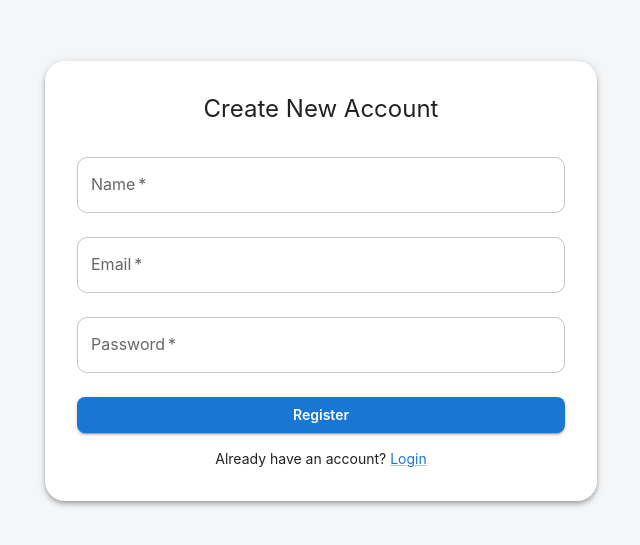
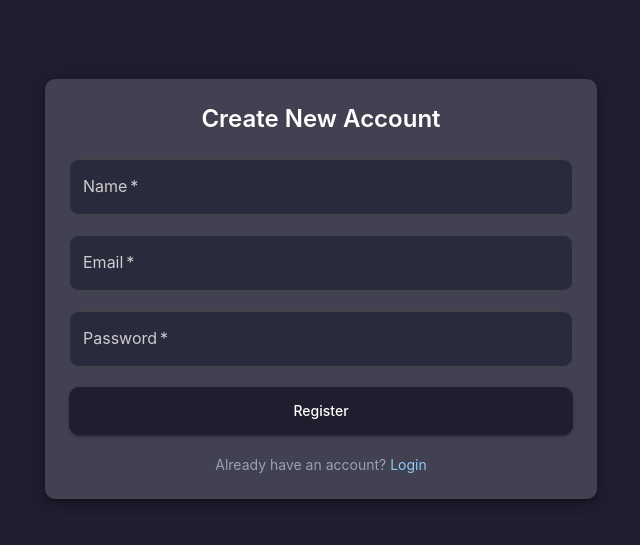
Before and after one commit to Choudhariraghuraj/admin_ui, a React (Vite) app: page /register in a window 1280 px wide. Shown: the part 151-696 px from the top of the page, without its empty margins (319-959 px from the left). Built offline with nearby package versions, Linux system fonts and the light colour scheme; no server answers.

Commit message:
Theme added

```diff
--- a/src/App.tsx
+++ b/src/App.tsx
@@ -1,10 +1,13 @@
 import { BrowserRouter } from "react-router-dom";
 import { AppRoutes } from "./routes";
+import { ToastContainer } from "react-toastify";
+// import "react-toastify/dist/ReactToastify.css";
 
 const App = () => {
   return (
     <BrowserRouter>
       <AppRoutes />
+      <ToastContainer position="top-right" autoClose={3000} />
     </BrowserRouter>
   );
 };
--- a/src/components/CustomModal.tsx
+++ b/src/components/CustomModal.tsx
@@ -1,6 +1,6 @@
 // src/components/CustomModal.tsx
 import React from "react";
-import { Modal, Box } from "@mui/material";
+import { Modal } from "@mui/material";
 
 interface CustomModalProps {
   open: boolean;
@@ -11,20 +11,11 @@ interface CustomModalProps {
 const CustomModal: React.FC<CustomModalProps> = ({ open, onClose, children }) => {
   return (
     <Modal open={open} onClose={onClose}>
-      <Box
-        sx={{
-          backgroundColor: "white",
-          borderRadius: 2,
-          boxShadow: 24,
-          p: 4,
-          width: "90%",
-          maxWidth: 500,
-          mx: "auto",
-          mt: "10%",
-        }}
-      >
-        {children}
-      </Box>
+      <div className="flex justify-center items-center min-h-screen">
+        <div className="bg-white rounded-lg shadow-lg p-6 w-full max-w-lg mx-auto mt-24">
+          {children}
+        </div>
+      </div>
     </Modal>
   );
 };
--- a/src/components/Topbar.tsx
+++ b/src/components/Topbar.tsx
@@ -1,20 +1,53 @@
-import { AppBar, Toolbar, IconButton, Typography } from "@mui/material";
+import {
+  AppBar,
+  Toolbar,
+  IconButton,
+  Typography,
+  Avatar,
+  Box,
+} from "@mui/material";
 import MenuIcon from "@mui/icons-material/Menu";
+import { useAuth } from "../context/AuthContext";
 
 interface TopbarProps {
   onMenuClick: () => void;
 }
 
 export default function Topbar({ onMenuClick }: TopbarProps) {
+  const getInitial = (name: string) => name.charAt(0).toUpperCase();
+  const { user } = useAuth();
+
   return (
     <AppBar position="fixed" sx={{ backgroundColor: "#1e1e2f", zIndex: 1201 }}>
       <Toolbar>
         <IconButton color="inherit" edge="start" onClick={onMenuClick}>
           <MenuIcon />
         </IconButton>
-        <Typography variant="h6" sx={{ flexGrow: 1 }}>
-          Admin Dashboard
-        </Typography>
+
+        <Box sx={{ flexGrow: 1 }} />
+
+        {user && (
+          <Box display="flex" alignItems="center" gap={2}>
+            <Box>
+              <Typography variant="subtitle1" fontWeight={600}>
+                {user.name}
+              </Typography>
+              <Typography variant="caption" color="gray">
+                {user.role}
+              </Typography>
+            </Box>
+            <Avatar
+              alt={user.name}
+              src={user.avatarUrl}
+              sx={{
+                bgcolor: user.avatarUrl ? "transparent" : "#3f3f5f",
+                color: "#fff",
+              }}
+            >
+              {!user.avatarUrl && getInitial(user.name)}
+            </Avatar>
+          </Box>
+        )}
       </Toolbar>
     </AppBar>
   );
--- a/src/pages/Home.tsx
+++ b/src/pages/Home.tsx
@@ -9,9 +9,9 @@ const data = [
 
 const Home = () => {
   return (
-    <div className="w-full h-full">
-      <h2 className="text-2xl font-bold mb-4">📊 Dashboard Overview</h2>
-      <div className="w-full h-[300px] bg-white p-4 rounded-2xl shadow-md">
+    <div className="w-full h-full p-6 bg-[#181a24]"> {/* Slightly darker background for the Home component */}
+      <h2 className="text-2xl font-semibold mb-6 text-white">📊 Dashboard Overview</h2>
+      <div className="w-full h-[300px] bg-[#242731] p-4 rounded-2xl shadow-lg"> {/* Lighter background for the chart */}
         <ResponsiveContainer width="100%" height="100%">
           <LineChart data={data}>
             <CartesianGrid strokeDasharray="3 3" />
--- a/src/pages/Register.tsx
+++ b/src/pages/Register.tsx
@@ -6,12 +6,12 @@ import {
   Typography,
   Paper,
   CircularProgress,
-  Link
+  Link,
 } from "@mui/material";
 import { useState } from "react";
-import {  Link as RouterLink, useNavigate } from "react-router-dom";
+import { Link as RouterLink, useNavigate } from "react-router-dom";
+import { toast } from "react-toastify";
 import api from "../api";
-import { toast } from "react-toastify";
 
 const Register = () => {
   const [name, setName] = useState("");
@@ -27,7 +27,7 @@ const Register = () => {
       const res = await api.post("/auth/register", { name, email, password });
       localStorage.setItem("token", res.data.token);
       toast.success("Account created successfully!");
-      navigate("/");
+      navigate("/dashboard");
     } catch (err: any) {
       toast.error(err.response?.data?.message || "Registration failed");
     } finally {
@@ -36,55 +36,68 @@ const Register = () => {
   };
 
   return (
-    <Container maxWidth="sm" sx={{ mt: 8 }}>
-      <Paper elevation={4} sx={{ p: 4, borderRadius: 2 }}>
-        <Typography variant="h5" gutterBottom align="center">
+    <Container maxWidth="sm" className="mt-20">
+      <Paper elevation={6} className="bg-[#1e1e2f] text-white p-6 rounded-2xl shadow-lg">
+        <Typography variant="h5" align="center" fontWeight={600}>
           Create New Account
         </Typography>
-        <Box component="form" onSubmit={handleRegister} sx={{ mt: 2 }}>
+
+        <Box component="form" onSubmit={handleRegister} className="mt-6 flex flex-col gap-5">
           <TextField
             label="Name"
             fullWidth
-            margin="normal"
             required
             value={name}
             onChange={(e) => setName(e.target.value)}
+            InputLabelProps={{ style: { color: "#ccc" } }}
+            InputProps={{ style: { color: "#fff" } }}
           />
+
           <TextField
             label="Email"
             type="email"
             fullWidth
-            margin="normal"
             required
             value={email}
             onChange={(e) => setEmail(e.target.value)}
+            InputLabelProps={{ style: { color: "#ccc" } }}
+            InputProps={{ style: { color: "#fff" } }}
           />
+
           <TextField
             label="Password"
             type="password"
             fullWidth
-            margin="normal"
             required
             value={password}
             onChange={(e) => setPassword(e.target.value)}
+            InputLabelProps={{ style: { color: "#ccc" } }}
+            InputProps={{ style: { color: "#fff" } }}
           />
+
           <Button
             type="submit"
             variant="contained"
             color="primary"
             fullWidth
-            sx={{ mt: 2 }}
             disabled={loading}
-            startIcon={loading ? <CircularProgress size={20} /> : null}
+            className="!py-3 font-bold text-white"
+            startIcon={loading ? <CircularProgress size={20} color="inherit" /> : null}
           >
             {loading ? "Registering..." : "Register"}
           </Button>
-             <Typography variant="body2" align="center" sx={{ mt: 2 }}>
-      Already have an account?{" "}
-      <Link component={RouterLink} to="/login">
-        Login
-      </Link>
-    </Typography>
+
+          <Typography variant="body2" align="center" className="text-gray-400 mt-2">
+            Already have an account?{" "}
+            <Link
+              component={RouterLink}
+              to="/login"
+              underline="hover"
+              className="text-blue-400 hover:text-blue-300 font-medium"
+            >
+              Login
+            </Link>
+          </Typography>
         </Box>
       </Paper>
     </Container>
--- a/src/theme.ts
+++ b/src/theme.ts
@@ -2,12 +2,18 @@ import { createTheme } from '@mui/material/styles';
 
 const theme = createTheme({
   palette: {
-    mode: "light", // or "dark"
+    mode: 'dark',
     primary: {
-      main: "#1976d2",
+      main: '#1e1e2f', // Custom brand color
+      contrastText: '#ffffff',
     },
     background: {
-      default: "#f4f6f8",
+      default: '#1e1e2f',
+      paper: '#2a2a3d',
+    },
+    text: {
+      primary: '#ffffff',
+      secondary: '#cccccc',
     },
   },
   typography: {
@@ -24,8 +30,53 @@ const theme = createTheme({
     MuiButton: {
       styleOverrides: {
         root: {
-          borderRadius: 8,
           textTransform: 'none',
+          fontWeight: 500,
+        },
+      },
+    },
+    MuiCssBaseline: {
+      styleOverrides: {
+        body: {
+          backgroundColor: '#1e1e2f',
+        },
+        'input:-webkit-autofill': {
+          boxShadow: '0 0 0 1000px #2a2a3d inset !important',
+          WebkitTextFillColor: '#ffffff !important',
+        },
+      },
+    },
+    MuiTextField: {
+      styleOverrides: {
+        root: {
+          '& label.Mui-focused': {
+            color: '#ffffff',
+          },
+          '& .MuiInputBase-root': {
+            backgroundColor: '#2a2a3d',
+            color: '#ffffff',
+          },
+          '& .MuiOutlinedInput-notchedOutline': {
+            borderColor: '#444',
+          },
+          '&:hover .MuiOutlinedInput-notchedOutline': {
+            borderColor: '#666',
+          },
+          '&.Mui-focused .MuiOutlinedInput-notchedOutline': {
+            borderColor: '#888',
+          },
+        },
+      },
+    },
+    MuiInputBase: {
+      styleOverrides: {
+        root: {
+          backgroundColor: '#2a2a3d',
+          color: '#ffffff',
+          '& input:-webkit-autofill': {
+            boxShadow: '0 0 0 1000px #2a2a3d inset',
+            WebkitTextFillColor: '#ffffff',
+          },
         },
       },
     },
@@ -36,6 +87,18 @@ const theme = createTheme({
         },
       },
     },
+    MuiLink: {
+      styleOverrides: {
+        root: {
+          color: "#90caf9", // light blue for better contrast in dark theme
+          textDecorationColor: "#90caf9",
+          "&:hover": {
+            color: "#bbdefb",
+            textDecoration: "underline",
+          },
+        },
+      },
+    },
   },
 });
 
```
Also changed, not shown: src/pages/Login.tsx (+30 -16 lines), src/pages/Users.tsx (+97 -84 lines).
